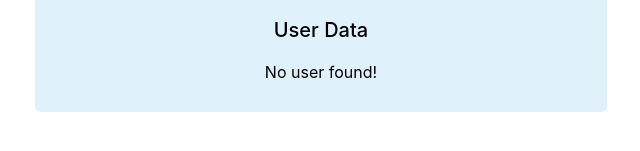
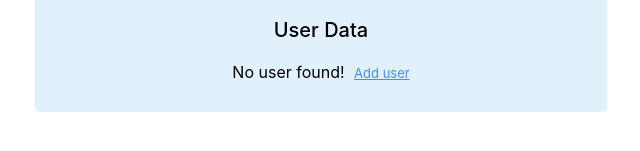
Before and after one commit to maruf-helios/technical-task, a React (Create React App) app: page / in a window 1280 px wide. Shown: the part 267-418 px from the top of the page, without its empty margins (319-959 px from the left). Built offline with nearby package versions, Linux system fonts and the light colour scheme.

Commit message:
fixed some issue

```diff
--- a/src/component/InputUserAndTable.js
+++ b/src/component/InputUserAndTable.js
@@ -99,8 +99,6 @@ const InputUserAndTable = () => {
     localStorage.setItem("users-data", JSON.stringify(user));
   }, [user]);
 
-  console.log(updateAbleUserData);
-
   return (
     <div className="main-container">
       {!isUpdate ? (
@@ -131,6 +129,7 @@ const InputUserAndTable = () => {
         </div>
       ) : (
         <div className="form-container">
+          <p className="form-title">Update User</p>
           <form onSubmit={handleUpdate}>
             <label className="input-label">User Name</label>
             <input
@@ -187,7 +186,12 @@ const InputUserAndTable = () => {
               ))}
             </div>
           ) : (
-            <div className="user-not-found">No user found!</div>
+            <div className="user-not-found">
+              No user found!{" "}
+              <span onClick={() => setIsUpdate(false)} className="add-user-req">
+                Add user
+              </span>
+            </div>
           )}
         </div>
       </div>
--- a/src/style/style.css
+++ b/src/style/style.css
@@ -12,6 +12,7 @@
 @media screen and (max-width: 768px) {
   .main-container {
     width: 70%;
+    margin: 0px auto;
   }
 }
 
@@ -104,6 +105,14 @@
   text-align: center;
 }
 
+.main-container .table-container .user-table-container .user-not-found .add-user-req {
+  font-size: small;
+  margin-left: 5px;
+  text-decoration: underline;
+  cursor: pointer;
+  color: #428eff;
+}
+
 .main-container .modal {
   display: none;
   position: fixed;
--- a/src/style/style.scss
+++ b/src/style/style.scss
@@ -7,6 +7,7 @@
   padding: 30px;
   @media screen and (max-width: 768px) {
     width: 70%;
+    margin: 0px auto;
   }
   @media screen and (max-width: 600px) {
     width: 90%;
@@ -82,6 +83,13 @@
       }
       .user-not-found {
         text-align: center;
+        .add-user-req {
+          font-size: small;
+          margin-left: 5px;
+          text-decoration: underline;
+          cursor: pointer;
+          color: rgb(66, 142, 255);
+        }
       }
     }
   }
```
Also changed, not shown: 1 other file (tests, documents, lock files or other folders).
